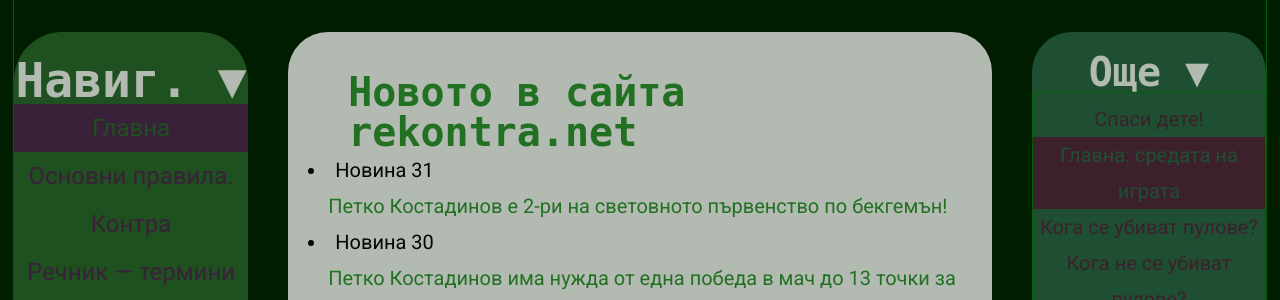
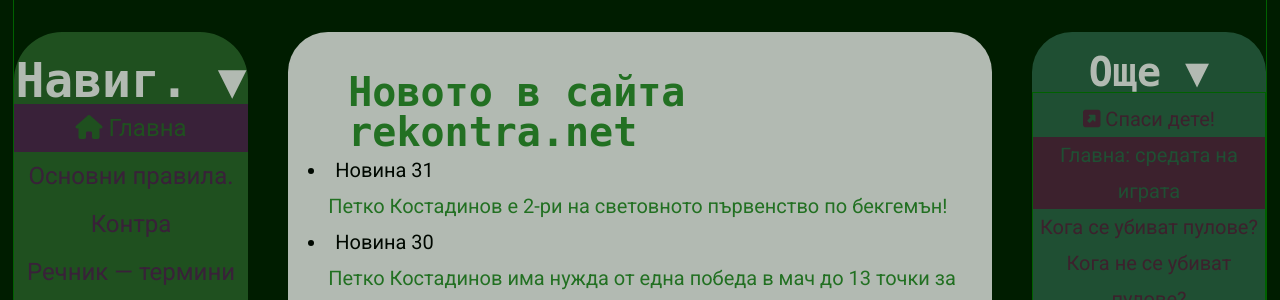
Before and after one commit to dabidesh/rekontra.net, a PHP site: page /rekontra.net.html in a window 1280 px wide. Shown: the part 263-563 px from the top of the page. Run offline with PHP 8.4, Linux system fonts and the light colour scheme; some libraries are stand-ins or nearby versions; some web fonts are replaced.

Commit message:
Иконки,  малки

```diff
--- a/css/razni.css
+++ b/css/razni.css
@@ -48,7 +48,7 @@ img {
 ::-webkit-scrollbar-thumb:hover {
   background: #287014;
 }
-figure div {
+figure > div {
   position: relative;
 }
 .centered-bottom-but {
@@ -139,9 +139,9 @@ figure, img, div {
 
 
 .input0[type=checkbox] {
-/*   position: absolute;
+/*position: absolute;
   top: -9999px;
-  left: -9999px; */
+  left: -9999px;*/
   display: none;
 }
 .label0 {
--- a/rekontra.net.html
+++ b/rekontra.net.html
@@ -30,7 +30,7 @@
     <ul id="nav-ul">
       <li class="kr"><a href="#osn" title="Отива в началото на основното съдържание">Към основното съдържание</a></li>
       <li class="kr"><a href="#olex" title="Отива в началото на другите препратки">Към другите препратки</a></li>
-        <li><a class="tuke" href="https://rekontra.net/" title="Главна: най-новото и всичко най-интересно">Главна</a></li>
+      <li><a class="tuke" href="https://rekontra.net/" title="Главна: най-новото и всичко най-интересно"><i class="fas fa-home"></i> Главна</a></li>
       <li><a href="https://rekontra.net/?s=osnovni-pravila-kontra" title="Урок 0: Основни правила в състезателната табла. Контра">Основни правила. Контра</a></li>
       <li><a href="https://rekontra.net/?s=rechnik-termini-i-zhargon" title="Урок 1: Речник на термините и жаргонните думи в бекгемъна">Речник — термини</a></li>
       <li><a href="https://rekontra.net/?s=osnovni-strategii" title="Урок 2: Основни стратегии и типове игри в таблата">Основни стратегии</a></li>
@@ -41,6 +41,7 @@
       <ul class="submenu">
         <li><a href="?s=sredata-na-igrata&amp;p=koga-se-ubivat-pulove">Кога се убиват пулове?</a></li>
         <li><a href="?s=sredata-na-igrata&amp;p=koga-ne-se-ubivat-pulove">Кога не се убиват пулове?</a></li>
+        <li>&nbsp;</li>
       </ul>
       </li>
       <li><a href="https://rekontra.net/?s=smelo-ili-sigurno" title="Урок 5: Стратегически и тактически критерии за смела или сигурна игра в таблата">Смело или сигурно?</a></li>
@@ -56,10 +57,9 @@
       <li><a href="https://rekontra.net/?s=za-sajta" title="Как да се ползва сайта?">За сайта</a></li>
       <li><a href="https://rekontra.net/?s=vryzka" title="Връзка с rekontra.net: имейл, телефон, бланка за съобщения">Връзка с rekontra.net</a></li>
     </ul>
+</nav>
 
-    </nav>
 <article id="osn">
-
 
   <h2><a href="https://rekontra.net/?s=novini">Новото в сайта rekontra.net</a></h2>
 
@@ -103,20 +103,12 @@
 <figcaption>П2. Резултат: <span class="aze" >3</span> на <span class="she" >3</span>(до 21). Пипаж: <span class="aze" >171(зелени)</span>, <span class="she" >163(червени)</span>; разлика: 8(4.9%).</figcaption>
 
 </figure>
-<button class="zapoz" onclick="copyid(document.getElementById('idg'))" title="Копира позицията за gnubg"><img class="ico" src="./svg/paste.svg" alt="Иконка постави"> Копирай поз. за gnubg</button>
+<button class="zapoz" onclick="copyid(document.getElementById('idg'))" title="Копира позицията за gnubg"><i class="fas fa-copy"></i> Копирай поз. за gnubg</button>
 
 <button class="zapoz" onclick="smenipos(document.getElementById('po1'), document.getElementById('obr1'))" title="Обръща посоката на движение на пуловете"><i class="fas fa-history"></i> Обърни посоката</button>
 <label for="idg">GNUbg ID (Цъкнете за да копирате позицията и я поставете в gnubg – Edit-PasteID или Ctrl-V):
 <input type="text" class="pozi" id="idg" value="Position ID: cGfkgCHgc/AADQ Match ID: cImyAjAAGAAE" readonly></label>
-<!-- readonly="" алт. запис
-  <i class="fas fa-copy"></i>
-<script>
-function copyi() {
-  var copyText = document.getElementById("idg");
-  copyText.select();
-  document.execCommand("copy");
-}
-</script>-->
+
 <p>Файлове: <a href="pozicii/10/взаимен-холдинг-2-голи.sgf" title="Позицията в ГНУ Бекгемън формат">sgf с анализ 4 ply</a>, <a href="pozicii/10/взаимен-холдинг-2-голи.pos" title="Позицията в Джелифиш формат">pos</a></p>
 <p><a href="https://rekontra.net/?s=poziciya-na-desetdnevkata#otg2">Правилен ход на позиция 2: Взаимен холдинг</a>.</p>
 
@@ -247,7 +239,9 @@ function copyi1() {
 </ul>
 
 
-    <p><a href="#konti" title="Отива в началото на страницата">↑ Най-горе</a> | <a href="http://www.save-darina.org/">Спаси дете!</a><span class="kr"> | <a href="#nav" title="Отива към основната навигация">Към навигацията</a> | <a href="#olex" title="Отива в началото на другите препратки">Към другите препратки</a> | <a href="#osn" title="Отива в началото на основното съдържание">Към основното съдържание</a></span></p>
+<p>
+  <a href="#konti" title="Отива в началото на страницата">&nbsp;&nbsp;<i class="fas fa-long-arrow-alt-up"></i> Най-горе&nbsp;&nbsp;</a> | <a href="http://www.save-darina.org/">&nbsp;&nbsp;<i class="fas fa-external-link-square-alt"></i> Спаси дете!&nbsp;&nbsp;</a><span class="kr"> | <a href="#nav" title="Отива към основната навигация">&nbsp;&nbsp;Към навигацията&nbsp;&nbsp;</a> | <a href="#olex" title="Отива в началото на другите препратки">&nbsp;&nbsp;Към другите препратки&nbsp;&nbsp;</a> | <a href="#osn" title="Отива в началото на основното съдържание">&nbsp;&nbsp;Към основното съдържание&nbsp;&nbsp;</a></span>
+</p>
 
     <section>
  <h2 id="forma">Бланка за мнения, въпроси и обратна връзка</h2>
@@ -293,7 +287,7 @@ function copyi1() {
     <aside id="asideid">
         <h2 id="olex">Още <span>▼</span></h2>
         <div id="oshte-div">
-        <p><a href="http://www.save-darina.org/">Спаси дете!</a></p>
+        <p><a href="http://www.save-darina.org/"><i class="fas fa-external-link-square-alt"></i> Спаси дете!</a></p>
          <ul class="kr">
           <li><a href="#osn" title="Отива в началото на основното съдържание">Към основното съдържание</a></li>
           <li><a href="#nav" title="Отива към основната навигация">Към навигацията</a></li>
@@ -329,20 +323,28 @@ function copyi1() {
         </div>
         <h2>Сайтове за табла</h2>
         <ul>
-        <li><a href="http://www.bkgm.com/">Backgammon Galore</a></li>
-        <li><a href="http://www.gammoned.com/">GAMMONED.COM</a></li>
+        <li><a href="http://www.bkgm.com/"><i class="fas fa-external-link-square-alt"></i> Backgammon Galore</a></li>
+        <li><a href="http://www.gammoned.com/"><i class="fas fa-external-link-square-alt"></i> GAMMONED.COM</a></li>
         </ul>
     </div>
     </aside>
 <footer>
-<p><span class="copyleft">©</span> 2013+ | Лиценз: <a href="https://creativecommons.org/licenses/by-sa/3.0/deed.bg">Криейтив Комънс — Признание — Споделяне на споделеното 3.0</a> | Проверка: <a href="https://www.gnu.org/software/gnubg/">gnubg</a> | Валиден код: <a href="https://validator.w3.org/check/referer">html5</a>, <a href="https://jigsaw.w3.org/css-validator/check/referer/">CSS3</a>, <a href="https://validator.w3.org/feed/check.cgi?url=https%3A//rekontra.net/tabla.rss" >rss2</a></p>
+  <p><span class="copyleft">©</span> 2013+ | Лиценз: <a href="https://creativecommons.org/licenses/by-sa/3.0/deed.bg">&nbsp;&nbsp;<i class="fab fa-creative-commons"></i> Криейтив Комънс — Признание — Споделяне на споделеното 3.0&nbsp;&nbsp;</a> | Проверка: <a href="https://www.gnu.org/software/gnubg/">&nbsp;&nbsp;<i class="fas fa-external-link-square-alt"></i> gnubg&nbsp;&nbsp;</a>
+  </p>
+  <p>Валиден код: <a href="https://validator.w3.org/check/referer">&nbsp;&nbsp;<i class="fab fa-html5"></i> html5&nbsp;&nbsp;</a>, <a href="https://jigsaw.w3.org/css-validator/check/referer/">&nbsp;&nbsp;<i class="fab fa-css3-alt"></i> CSS3&nbsp;&nbsp;</a>, <a href="https://validator.w3.org/feed/check.cgi?url=https%3A//rekontra.net/tabla.rss" >&nbsp;&nbsp;rss2&nbsp;&nbsp;</a>
+  </p>
+
   <p>
-          <a href="https://rekontra.net/tabla.rss" title="Можете да следите за новото в rekontra.net чрез Вашия rss-четец, tabla.rss"><i class="fas fa-rss-square"></i> RSS: абонирайте се за новото в сайта (tabla.rss)</a> |
-            <a href="https://feeds.feedburner.com/rekontra" title="Можете да следите за новото в rekontra.net чрез Вашия rss-четец, feedburner"> <img class="ico" src="./svg/rss-solid.svg" alt="rss иконка" /> RSS: с помощта на feedburner</a> |
-         <a href="https://www.facebook.com/rekontra.net"><img src="./rekontra.net_files/fb-icon-32.png" alt="Фейсбук икона 32" class="peng"> Фейсбук</a>
+    <a href="https://rekontra.net/tabla.rss" title="Можете да следите за новото в rekontra.net чрез Вашия rss-четец, tabla.rss">&nbsp;&nbsp;<i class="fas fa-rss-square"></i> RSS: абонирайте се за новото в сайта (tabla.rss)&nbsp;&nbsp;</a> |
+    <a href="https://feeds.feedburner.com/rekontra" title="Можете да следите за новото в rekontra.net чрез Вашия rss-четец, feedburner">&nbsp;&nbsp;<i class="fas fa-rss"></i> RSS: с помощта на feedburner&nbsp;&nbsp;</a>
+    <a href="https://www.facebook.com/rekontra.net">&nbsp;&nbsp;<img src="./rekontra.net_files/fb-icon-32.png" alt="Фейсбук икона 32" class="peng"> Фейсбук&nbsp;&nbsp;</a>
   </p>
-<!-- <i class="fas fa-rss"></i> -->
-<p><a href="http://www.save-darina.org/">Спаси дете!</a> | <a href="https://rekontra.net/#konti" title="Отива в началото на страницата">↑ Най-горе</a><span class="kr"> | <a href="https://rekontra.net/#nav" title="Отива към основната навигация">Към навигацията</a> | <a href="https://rekontra.net/#olex" title="Отива в началото на другите препратки">Към другите препратки</a> | <a href="https://rekontra.net/#osn" title="Отива в началото на основното съдържание">Към основното съдържание</a></span></p>
+  <p>
+    Иконки: <a href="https://fontawesome.com/" >&nbsp;&nbsp;<i class="fas fa-external-link-square-alt"></i> FontAwesome&nbsp;&nbsp;</a>
+  </p>
+<!-- <img class="ico" src="./svg/rss-solid.svg" alt="rss иконка" /> -->
+  <p><a href="http://www.save-darina.org/">&nbsp;&nbsp;<i class="fas fa-external-link-square-alt"></i> Спаси дете!&nbsp;&nbsp;</a> | <a href="#konti" title="Отива в началото на страницата">&nbsp;&nbsp;<i class="fas fa-long-arrow-alt-up"></i> Най-горе&nbsp;&nbsp;</a><span class="kr"> | <a href="#nav" title="Отива към основната навигация">&nbsp;&nbsp;Към навигацията&nbsp;&nbsp;</a> | <a href="#olex" title="Отива в началото на другите препратки">&nbsp;&nbsp;Към&nbsp;другите&nbsp;препратки&nbsp;&nbsp;</a> | <a href="#osn" title="Отива в началото на основното съдържание">&nbsp;&nbsp;Към&nbsp;основното&nbsp;съдържание&nbsp;&nbsp;</a></span>
+  </p>
 </footer>
 </div>
 
```
Also changed, not shown: git-help.md (+1 -1 lines). Lines whose indentation alone changed are shown as unchanged.
